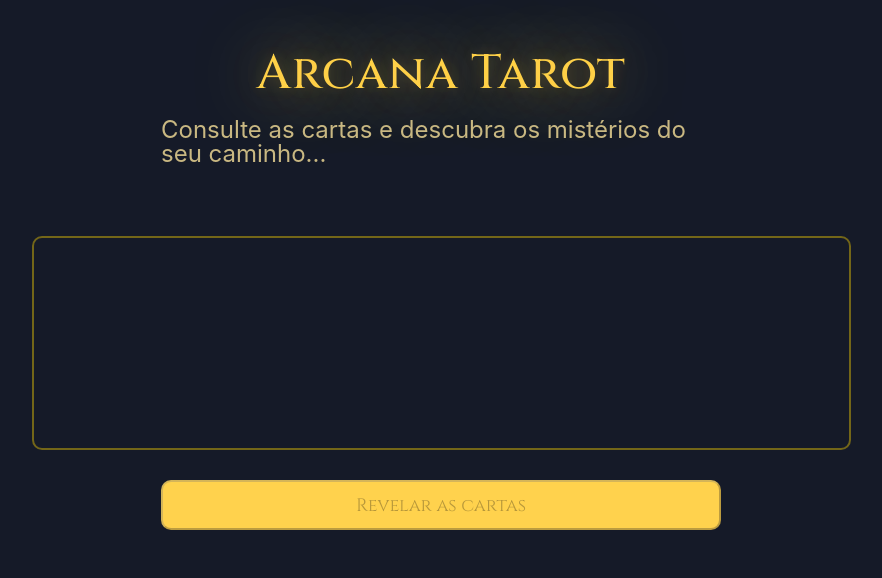
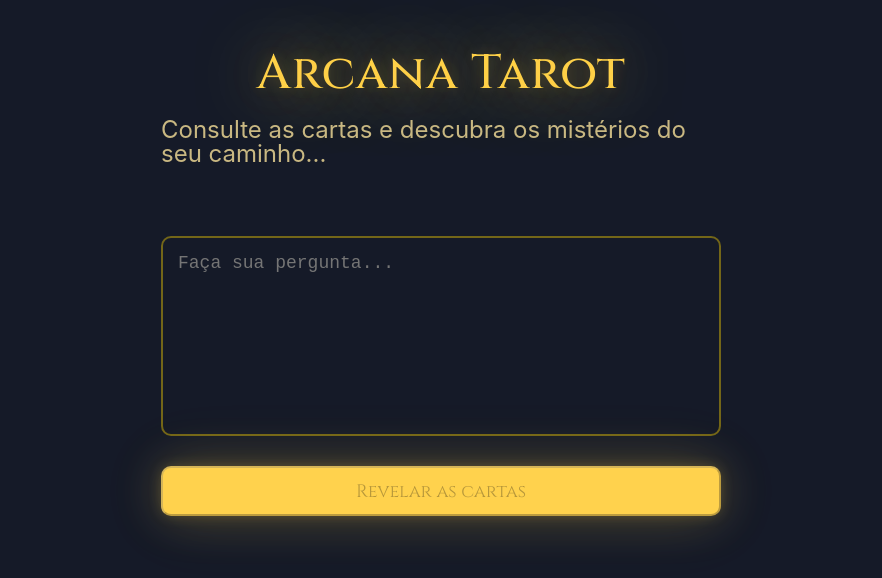
Before and after one commit to izahonorato/arcana-tarot, an Angular app: page / in a window 1280 px wide. Shown: the top 578 px of the page, without its empty margins (199-1081 px from the left). Built offline with nearby package versions, Linux system fonts and the light colour scheme.

Commit message:
ajuste resize automatico do textarea

```diff
--- a/src/app/app.css
+++ b/src/app/app.css
@@ -71,6 +71,10 @@ textarea{
   font-size: 18px;
   outline: none;
   resize: none;
+  width: 100%;
+  height: 200px;
+  overflow: hidden;
+  transition: height 0.2s ease;
 }
 
 app-main-button{
--- a/src/app/app.html
+++ b/src/app/app.html
@@ -1,16 +1,17 @@
 <style>
 @import url('https://fonts.googleapis.com/css2?family=Cinzel:wght@400..900&display=swap');
 </style>
+
 
 <main class="main">
   <div class="content">
     <h1>Arcana Tarot</h1>
     <h3>Consulte as cartas e descubra os mistérios do seu caminho...</h3>
     <form class="main-form">
-        <textarea placeholder="Faça sua pergunta..." id="pergunta" name="pergunta" rows="9" cols="70">
-        </textarea>
+        <textarea placeholder="Faça sua pergunta..." id="pergunta" name="pergunta" rows="9" cols="70" (input)="verificarPergunta($event)" (input)="autoResize($event)"></textarea>
       <app-main-button
-        [descBotao]="'Revelar as cartas'">
+        [descBotao]="'Revelar as cartas'"
+        [disabled]="botaoDesativado">
       </app-main-button>
     </form>
   </div>
--- a/src/app/app.ts
+++ b/src/app/app.ts
@@ -7,7 +7,22 @@ import { MainButton } from "./components/main-button/main-button";
   imports: [RouterOutlet, MainButton],
   templateUrl: './app.html',
   styleUrl: './app.css'
+
 })
 export class App {
   protected readonly title = signal('arcana');
+
+    botaoDesativado = true;
+
+  verificarPergunta(event: any) {
+    const texto = event.target.value.trim();
+    this.botaoDesativado = texto.length === 0;
+  }
+
+  autoResize(event: any) {
+  const textarea = event.target;
+
+  textarea.style.height = "auto";           // reseta altura
+  textarea.style.height = textarea.scrollHeight + "px";  // ajusta à altura real
 }
+}
--- a/src/app/components/main-button/main-button.css
+++ b/src/app/components/main-button/main-button.css
@@ -6,4 +6,8 @@
     width: 100%;
     height: 50px;
     font-size: large;
+    box-shadow:
+    0 0 14px rgba(255, 210, 77, 0.2),
+    0 0 50px rgba(255, 210, 77, 0.2),
+    0 0 70px rgba(255, 210, 77, 0.1);
 }
--- a/src/app/components/main-button/main-button.html
+++ b/src/app/components/main-button/main-button.html
@@ -1,3 +1,3 @@
-<button class="main-button" type="submit" disabled>
+<button class="main-button" type="submit" [disabled]="disabled">
     {{ descBotao }}
 </button>
--- a/src/app/components/main-button/main-button.ts
+++ b/src/app/components/main-button/main-button.ts
@@ -8,5 +8,6 @@ import { Component, Input } from '@angular/core';
 })
 export class MainButton {
   @Input() descBotao: string = '';
+  @Input() disabled: boolean = false;
 
 }
```
